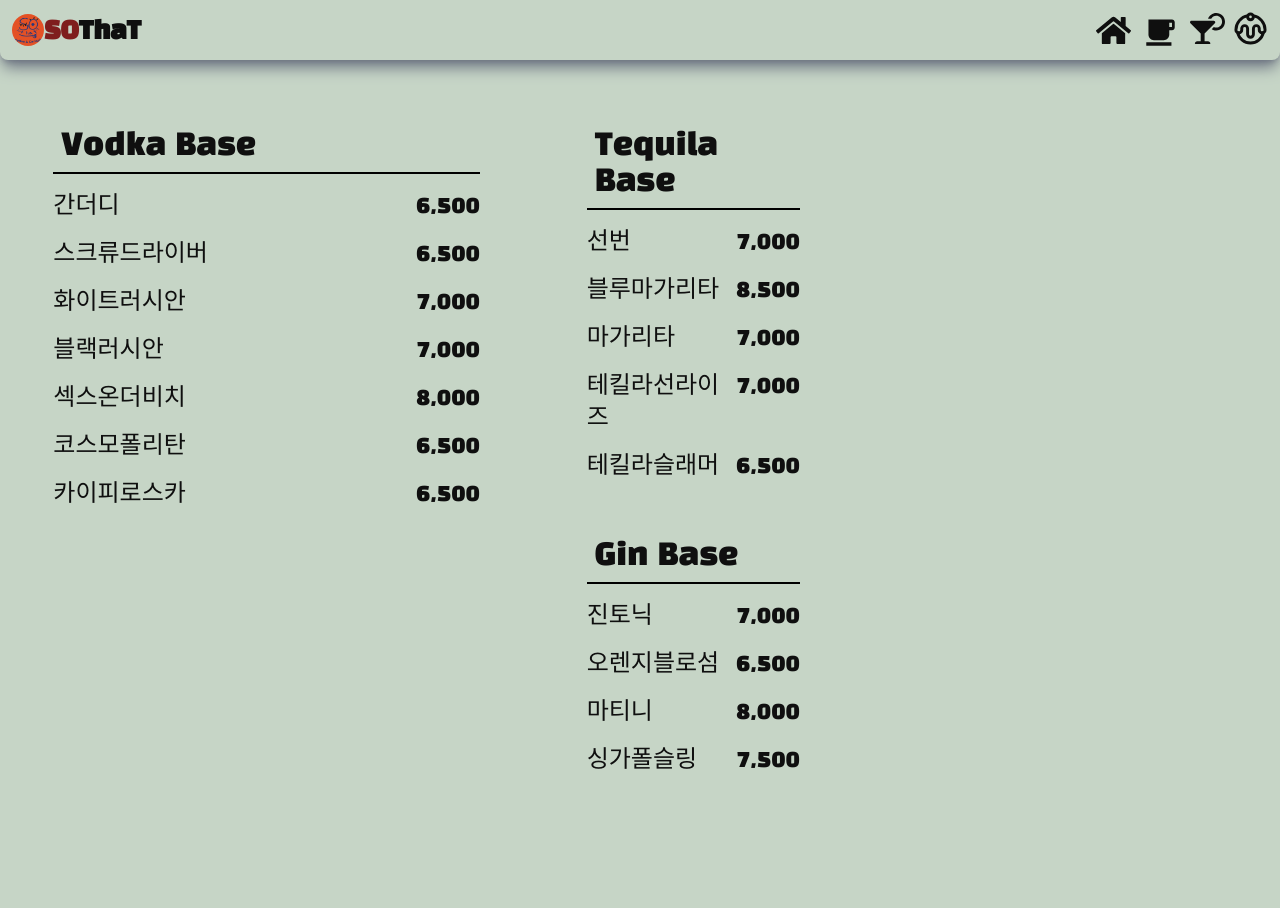
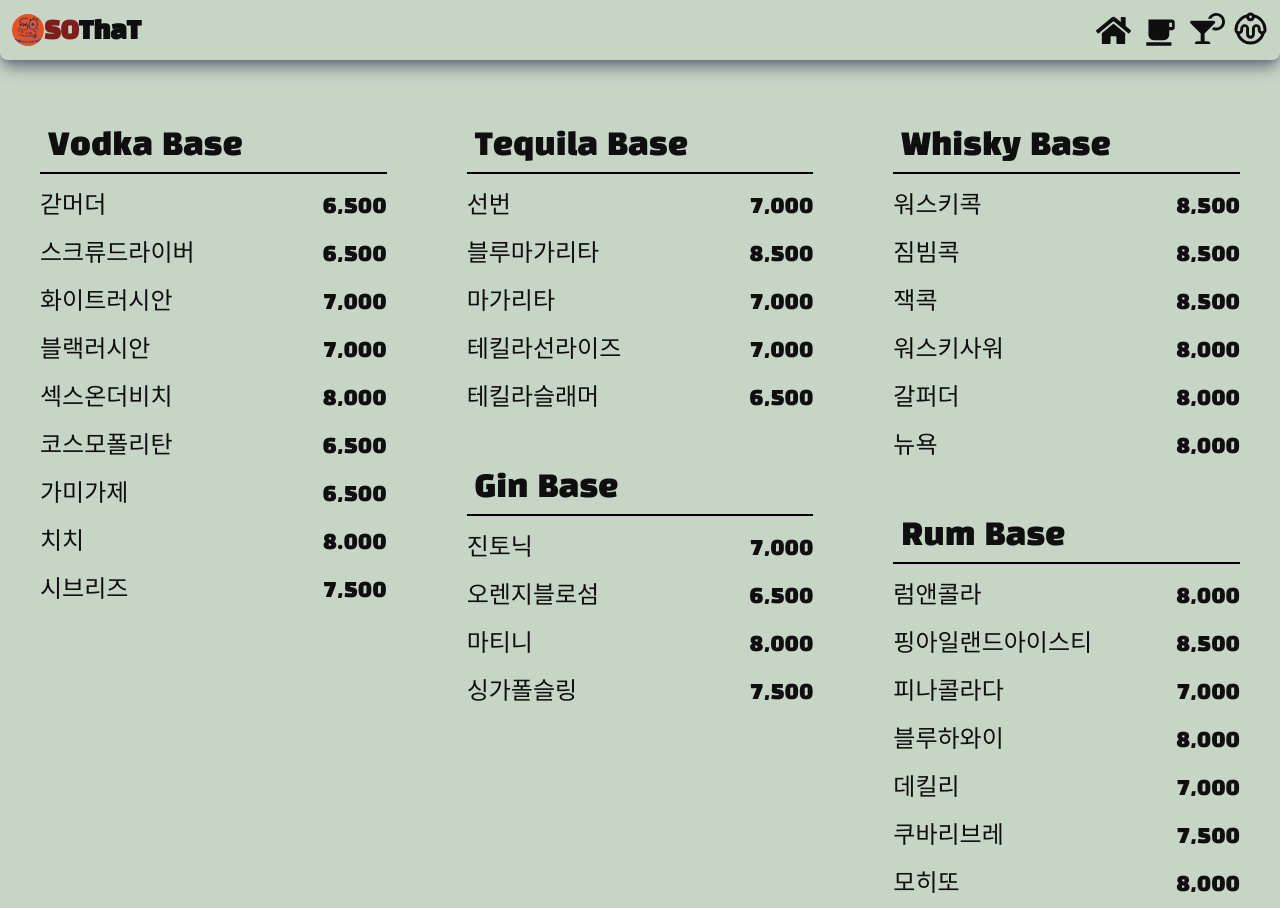
Before and after one commit to jaewoo-ahn/soThat, a React (Create React App) app: page /barmenu in a window 1280 px wide. Before the commit the page ends 880 px from the top, so only its background shows below. Built offline with nearby package versions, Linux system fonts and the light colour scheme.

Commit message:
checking

```diff
--- a/src/components/menubox.jsx
+++ b/src/components/menubox.jsx
@@ -2,7 +2,7 @@ import React from "react";
 
 const Menubox = ({ base, items }) => {
   return (
-    <div className="w-1/3 mt-10">
+    <div className="w-full mt-10 px-10">
       <p className="w-full border-b-2 border-black text-3xl font-blackhans p-2">
         {base}
       </p>
--- a/src/data/bar.js
+++ b/src/data/bar.js
@@ -2,13 +2,15 @@ export const barmenu = [
   {
     base: "Vodka Base",
     items: [
-      { name: "간더디", price: "6,500" },
+      { name: "갇머더", price: "6,500" },
       { name: "스크류드라이버", price: "6,500" },
       { name: "화이트러시안", price: "7,000" },
       { name: "블랙러시안", price: "7,000" },
       { name: "섹스온더비치", price: "8,000" },
       { name: "코스모폴리탄", price: "6,500" },
-      { name: "카이피로스카", price: "6,500" },
+      { name: "가미가제", price: "6,500" },
+      { name: "치치", price: "8.000" },
+      { name: "시브리즈", price: "7,500" },
     ],
   },
   {
--- a/src/pages/BarMenu.jsx
+++ b/src/pages/BarMenu.jsx
@@ -6,10 +6,16 @@ import Menubox from "../components/menubox";
 const BarMenus = () => {
   return (
     <section className="flex h-screen items-start justify-around">
-      <Menubox base={barmenu[0].base} items={barmenu[0].items} />
+      <div className="w-1/2">
+        <Menubox base={barmenu[0].base} items={barmenu[0].items} />
+      </div>
       <div className="w-1/2">
         <Menubox base={barmenu[1].base} items={barmenu[1].items} />
         <Menubox base={barmenu[2].base} items={barmenu[2].items} />
+      </div>
+      <div className="w-1/2">
+        <Menubox base={barmenu[3].base} items={barmenu[3].items} />
+        <Menubox base={barmenu[4].base} items={barmenu[4].items} />
       </div>
     </section>
   );
```
